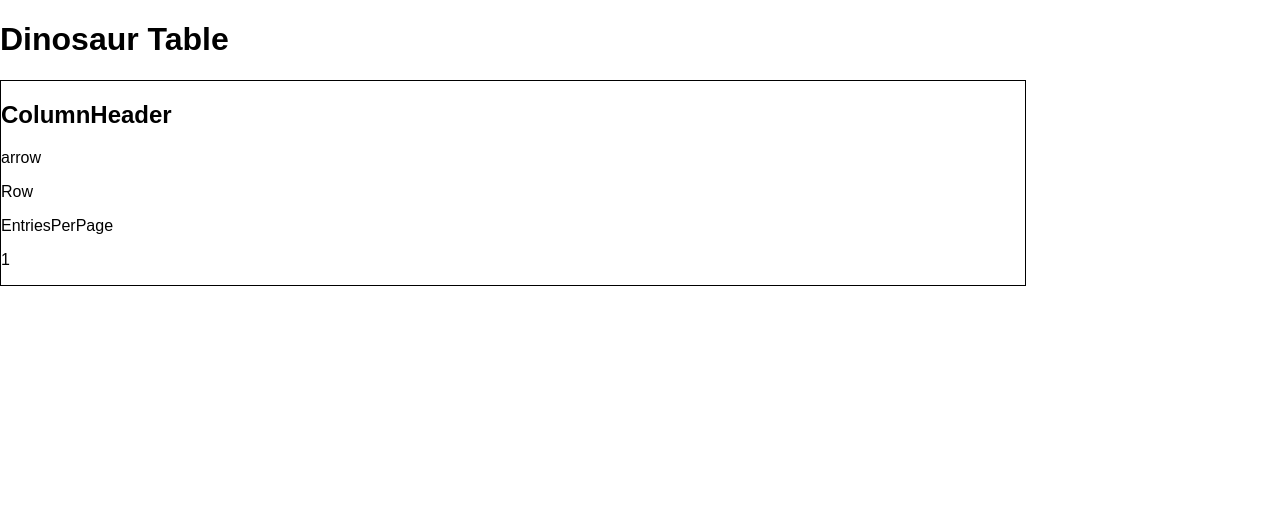
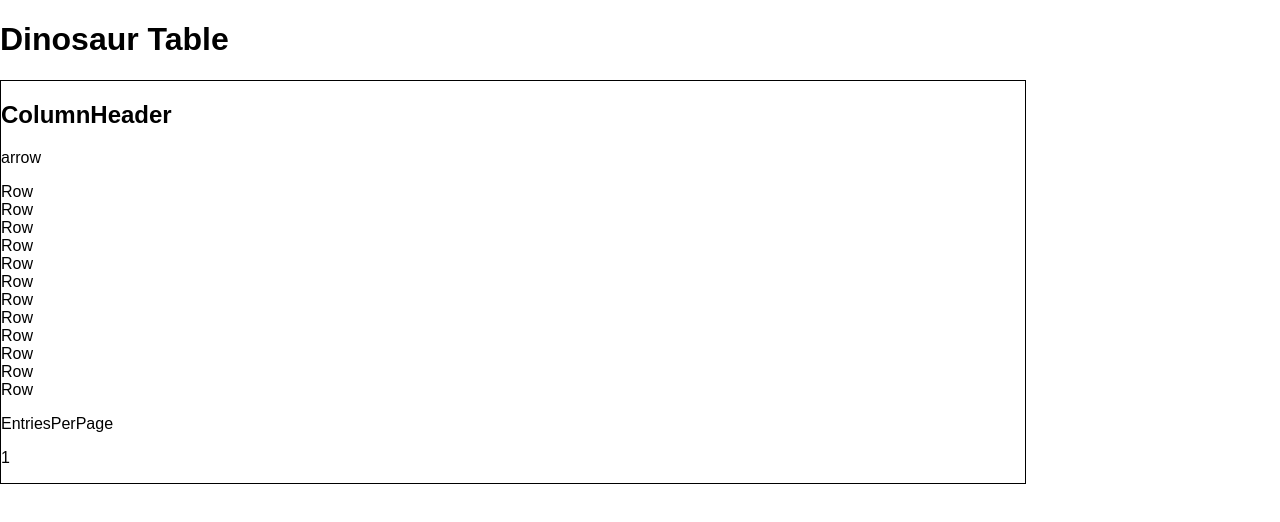
Before and after one commit to brenderbee/table-practice, a React (Create React App) app: page / in a window 1280 px wide. Shown: the top 522 px of the page. Built offline with nearby package versions, Linux system fonts and the light colour scheme.

Commit message:
Pass masterRows as props to Rowlist.

```diff
--- a/src/components/RowList.js
+++ b/src/components/RowList.js
@@ -1,14 +1,24 @@
 import React, { Component } from 'react';
 import Row from './Row';
+import PropTypes from 'prop-types';
 
 class RowList extends Component {
   render() {
     return (
       <div>
-        <Row />
+        {this.props.rowList.map((item, index) =>
+          <Row
+            key={index}
+            item={item}
+          />
+        )}
       </div>
     );
   }
 }
 
+RowList.propTypes = {
+  rowList: PropTypes.array
+};
+
 export default RowList;
--- a/src/components/Table.js
+++ b/src/components/Table.js
@@ -20,7 +20,9 @@ class Table extends Component {
     return (
       <div className="table">
         <TableHeader />
-        <RowList />
+        <RowList
+          rowList={this.state.masterRows}
+        />
         <TableFooter />
       </div>
     );
```
